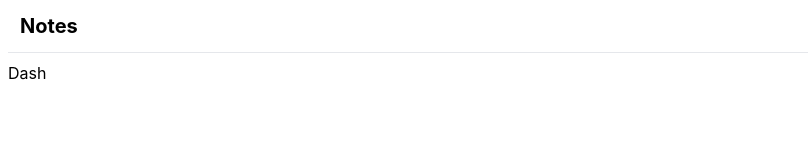
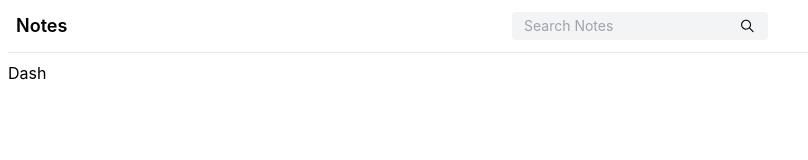
Before and after one commit to RizwanAhmed001/Notes-app, a React (Vite) app in the folder client/: page / in a window 1280 px wide. Shown: the top 160 px of the page, without its empty margins (0-808 px from the left). Built offline with nearby package versions, Linux system fonts and the light colour scheme.

Commit message:
Search feature is added

```diff
--- a/client/src/components/Header.jsx
+++ b/client/src/components/Header.jsx
@@ -1,10 +1,16 @@
-import  { useContext } from "react";
+import { useContext } from "react";
 import { NoteContext } from "../context/NoteContent";
 import { toast } from "react-toastify";
 import axios from "axios";
+import { IoIosSearch } from "react-icons/io";
+import { useLocation } from "react-router-dom";
 
 const Header = () => {
-  const { userName, backendUrl, setUserName, navigate } = useContext(NoteContext);
+  const { userName, backendUrl, setUserName, navigate, search, setSearch } =
+    useContext(NoteContext);
+
+  const location = useLocation();
+
   const initials = userName
     .split(" ")
     .map((word) => word[0])
@@ -13,46 +19,76 @@ const Header = () => {
 
   const handleLogout = async () => {
     try {
+      const response = await axios.post(
+        backendUrl + "/logout",
+        {},
+        { withCredentials: true }
+      );
 
-      const response = await axios.post(backendUrl + "/logout", {}, {withCredentials: true});
-
-      if(response.data.success){
+      if (response.data.success) {
         localStorage.removeItem("name");
         setUserName("");
-        navigate("/login")
-      }else{
-        toast.error("Something Went Wrong!")
+        navigate("/login");
+      } else {
+        toast.error("Something Went Wrong!");
       }
+    } catch (error) {
+      toast.error(error.message);
+    }
+  };
 
-
-    } catch (error) {
-      toast.error(error.message)
-    }
+  const handleClick = () => {
+    console.log(search)
   }
 
   return (
     <header className="w-full bg-white text-black border-b border-gray-200">
-      <div className="flex items-center justify-between px-3 py-3">
-        {/* Title */}
-        <h1 className="text-xl font-bold">Notes</h1>
+      <div className="flex items-center px-2 py-3">
 
-        {/* User Section */}
+        {/* Left - Title */}
+        <div className="flex-1">
+          <h1 className="text-lg font-semibold">Notes</h1>
+        </div>
+
+        {/* Center - Search */}
+        <div className="flex-1 flex justify-center">
+          {location.pathname === "/" && (
+            <div className="flex bg-gray-100 items-center px-3 rounded py-1 w-40 sm:w-64">
+              <input
+                type="text"
+                value={search}
+                onChange={(event) => setSearch(event.target.value)}
+                placeholder="Search Notes"
+                className="w-full outline-none text-gray-600 text-sm"
+              />
+              <IoIosSearch onClick={handleClick} className="text-lg" />
+            </div>
+          )}
+        </div>
+
+        {/* Right - User */}
+        <div className="flex-1 flex justify-end">
           {userName && (
             <div className="flex items-center gap-2">
-            {/* Avatar */}
-            <button className="w-8 h-8 rounded-full bg-gray-400 text-white text-sm font-semibold flex items-center justify-center">
+
+              <button className="w-8 h-8 rounded-full bg-black text-white text-sm font-semibold flex items-center justify-center">
                 {initials}
               </button>
 
-            {/* User Info */}
               <div className="hidden sm:flex flex-col text-right">
                 <h3 className="text-xs font-medium">{userName}</h3>
-              <button onClick={handleLogout} className="text-xs text-gray-500 hover:text-black">
+                <button
+                  onClick={handleLogout}
+                  className="text-xs text-gray-500 hover:text-black"
+                >
                   Logout
                 </button>
               </div>
+
             </div>
           )}
+        </div>
+
       </div>
     </header>
   );
--- a/client/src/context/NoteContent.jsx
+++ b/client/src/context/NoteContent.jsx
@@ -10,11 +10,15 @@ const NoteContextProvider = ({ children }) => {
 
   const [userName, setUserName] = useState(localStorage.getItem("name") || "");
 
+  const [search, setSearch] = useState("");
+
   const myValue = {
     backendUrl,
     navigate,
     userName,
     setUserName,
+    search,
+    setSearch
   };
 
   return (
```
Lines whose indentation alone changed are shown as unchanged.
